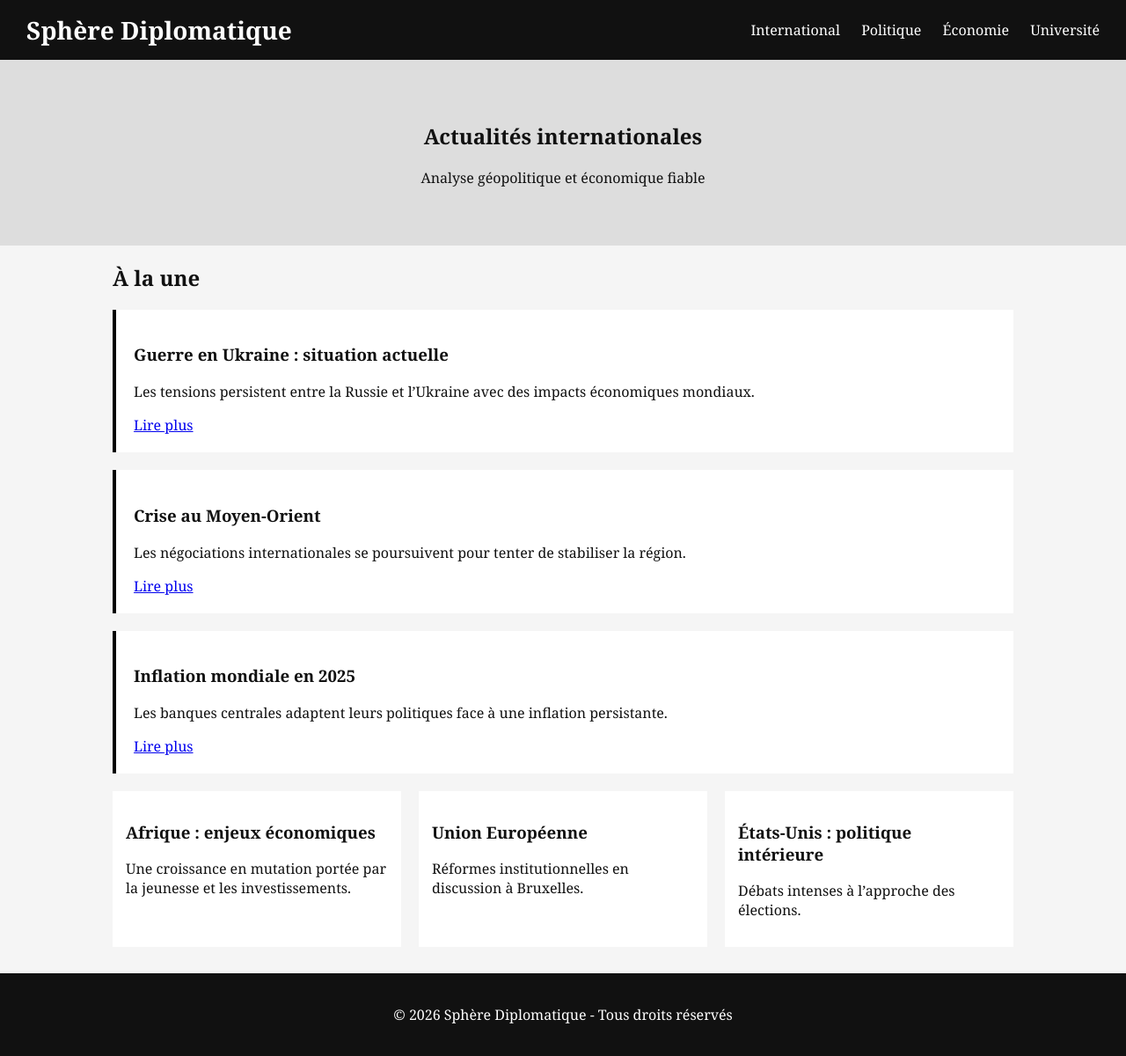
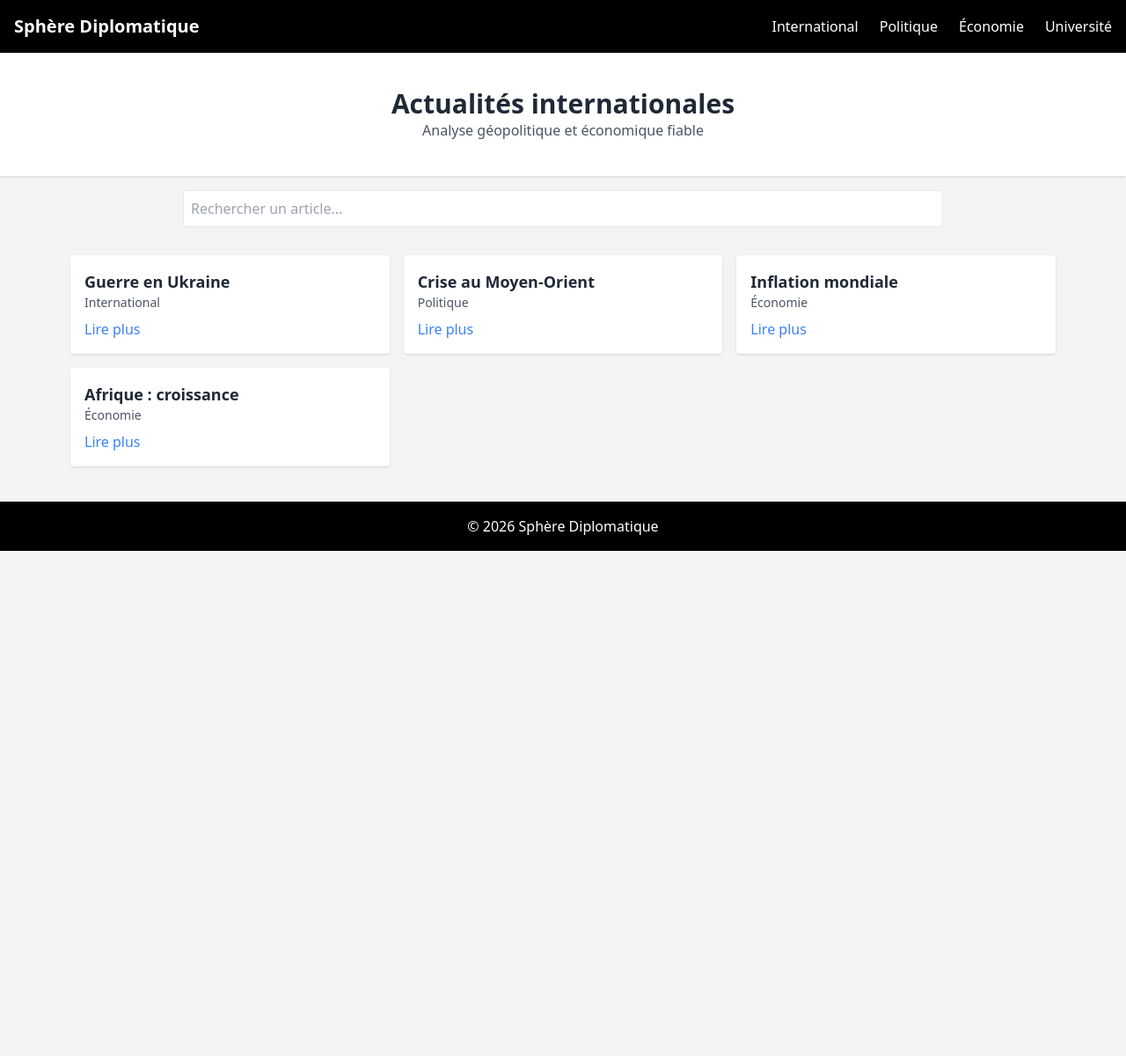
Before and after one commit to academieafaij-code/Sphere-diplomatique, a plain HTML site: page index.html in a window 1280 px wide. Shown: the whole page at 88% size. After the commit the page ends 800 px from the top, so only its background shows below. Drawn offline with nearby package versions, Linux system fonts and the light colour scheme.

Commit message:
Enhance index.html with Tailwind CSS and search feature
Added responsive design elements and improved layout with Tailwind CSS. Implemented a search feature for articles and modal functionality for displaying article details.

```diff
--- a/index.html
+++ b/index.html
@@ -1,74 +1,94 @@
-<!DOCTYPE html>
-<html lang="fr">
+<!DOCTYPE html><html lang="fr">
 <head>
-    <meta charset="UTF-8">
-    <title>Sphère Diplomatique</title>
-    <link rel="stylesheet" href="style.css">
+  <meta charset="UTF-8">
+  <meta name="viewport" content="width=device-width, initial-scale=1.0">
+  <title>Sphère Diplomatique</title>
+  <script src="https://cdn.tailwindcss.com"></script>
 </head>
-<body>
+<body class="bg-gray-100 text-gray-800">  <!-- NAVBAR -->  <header class="bg-black text-white p-4 flex justify-between items-center">
+    <h1 class="text-xl font-bold">Sphère Diplomatique</h1>
+    <button id="menuBtn" class="md:hidden">☰</button>
+    <nav id="menu" class="hidden md:flex gap-6">
+      <a href="#" class="hover:underline">International</a>
+      <a href="#" class="hover:underline">Politique</a>
+      <a href="#" class="hover:underline">Économie</a>
+      <a href="#" class="hover:underline">Université</a>
+    </nav>
+  </header>  <!-- HERO -->  <section class="text-center py-10 bg-white shadow">
+    <h2 class="text-3xl font-bold">Actualités internationales</h2>
+    <p class="text-gray-600">Analyse géopolitique et économique fiable</p>
+  </section>  <!-- SEARCH -->  <div class="p-4 max-w-4xl mx-auto">
+    <input id="search" type="text" placeholder="Rechercher un article..." class="w-full p-2 border rounded">
+  </div>  <!-- ARTICLES -->  <section id="articles" class="grid md:grid-cols-2 lg:grid-cols-3 gap-4 p-4 max-w-6xl mx-auto">
+  </section>  <!-- MODAL -->  <div id="modal" class="hidden fixed inset-0 bg-black bg-opacity-50 flex justify-center items-center">
+    <div class="bg-white p-6 rounded max-w-lg w-full">
+      <h3 id="modalTitle" class="text-xl font-bold mb-2"></h3>
+      <p id="modalContent"></p>
+      <button onclick="closeModal()" class="mt-4 bg-black text-white px-4 py-2 rounded">Fermer</button>
+    </div>
+  </div>  <!-- FOOTER -->  <footer class="bg-black text-white text-center p-4 mt-6">
+    © 2026 Sphère Diplomatique
+  </footer>  <script>
+    const data = [
+      {
+        title: "Guerre en Ukraine",
+        content: "Analyse complète du conflit et impacts mondiaux.",
+        category: "International"
+      },
+      {
+        title: "Crise au Moyen-Orient",
+        content: "Les tensions géopolitiques persistent.",
+        category: "Politique"
+      },
+      {
+        title: "Inflation mondiale",
+        content: "Les économies s'adaptent à une inflation durable.",
+        category: "Économie"
+      },
+      {
+        title: "Afrique : croissance",
+        content: "Une jeunesse moteur du développement.",
+        category: "Économie"
+      }
+    ];
 
-<header>
-    <div class="logo">Sphère Diplomatique</div>
-    <nav>
-        <a href="#">International</a>
-        <a href="#">Politique</a>
-        <a href="#">Économie</a>
-        <a href="#">Université</a>
-    </nav>
-</header>
+    const container = document.getElementById("articles");
+    const search = document.getElementById("search");
 
-<section class="hero">
-    <h1>Actualités internationales</h1>
-    <p>Analyse géopolitique et économique fiable</p>
-</section>
+    function displayArticles(list) {
+      container.innerHTML = "";
+      list.forEach(article => {
+        const card = document.createElement("div");
+        card.className = "bg-white p-4 rounded shadow hover:shadow-lg transition";
+        card.innerHTML = `
+          <h3 class="font-bold text-lg">${article.title}</h3>
+          <p class="text-sm text-gray-600">${article.category}</p>
+          <button class="mt-2 text-blue-500" onclick="openModal('${article.title}', '${article.content}')">Lire plus</button>
+        `;
+        container.appendChild(card);
+      });
+    }
 
-<main>
+    function openModal(title, content) {
+      document.getElementById("modalTitle").innerText = title;
+      document.getElementById("modalContent").innerText = content;
+      document.getElementById("modal").classList.remove("hidden");
+    }
 
-    <section class="articles">
-        <h2>À la une</h2>
+    function closeModal() {
+      document.getElementById("modal").classList.add("hidden");
+    }
 
-        <article>
-            <h3>Guerre en Ukraine : situation actuelle</h3>
-            <p>Les tensions persistent entre la Russie et l’Ukraine avec des impacts économiques mondiaux.</p>
-            <a href="#">Lire plus</a>
-        </article>
+    search.addEventListener("input", () => {
+      const value = search.value.toLowerCase();
+      const filtered = data.filter(a => a.title.toLowerCase().includes(value));
+      displayArticles(filtered);
+    });
 
-        <article>
-            <h3>Crise au Moyen-Orient</h3>
-            <p>Les négociations internationales se poursuivent pour tenter de stabiliser la région.</p>
-            <a href="#">Lire plus</a>
-        </article>
+    document.getElementById("menuBtn").addEventListener("click", () => {
+      document.getElementById("menu").classList.toggle("hidden");
+    });
 
-        <article>
-            <h3>Inflation mondiale en 2025</h3>
-            <p>Les banques centrales adaptent leurs politiques face à une inflation persistante.</p>
-            <a href="#">Lire plus</a>
-        </article>
-
-    </section>
-
-    <section class="grid">
-        <article>
-            <h3>Afrique : enjeux économiques</h3>
-            <p>Une croissance en mutation portée par la jeunesse et les investissements.</p>
-        </article>
-
-        <article>
-            <h3>Union Européenne</h3>
-            <p>Réformes institutionnelles en discussion à Bruxelles.</p>
-        </article>
-
-        <article>
-            <h3>États-Unis : politique intérieure</h3>
-            <p>Débats intenses à l’approche des élections.</p>
-        </article>
-    </section>
-
-</main>
-
-<footer>
-    <p>© 2026 Sphère Diplomatique - Tous droits réservés</p>
-</footer>
-
-</body>
+    displayArticles(data);
+  </script></body>
 </html>
```
